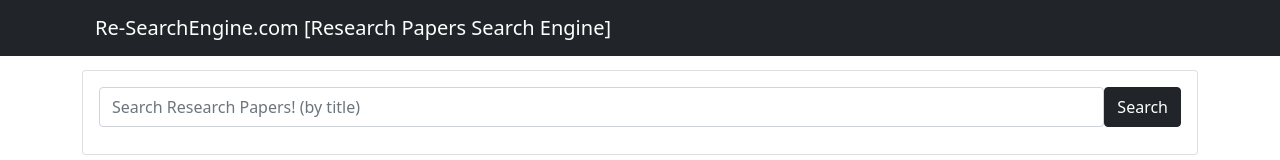
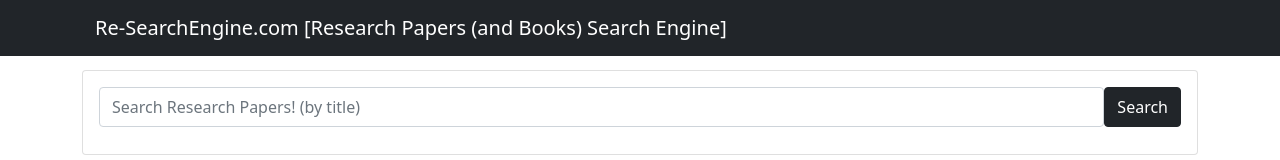
Before and after one commit to salimdridi/frontend, a React (Create React App) app: page / in a window 1280 px wide. Shown: the top 160 px of the page. Built offline with nearby package versions, Linux system fonts and the light colour scheme.

Commit message:
Update Header.js

```diff
--- a/src/components/Header.js
+++ b/src/components/Header.js
@@ -24,7 +24,7 @@
     >
       <Wrapper>
         <Navbar.Brand href="/">
-          Re-SearchEngine.com [Research Papers Search Engine]
+          Re-SearchEngine.com [Research Papers (and Books) Search Engine]
         </Navbar.Brand>
         <Navi>
           <Nav.Link href="/about"></Nav.Link>
```
